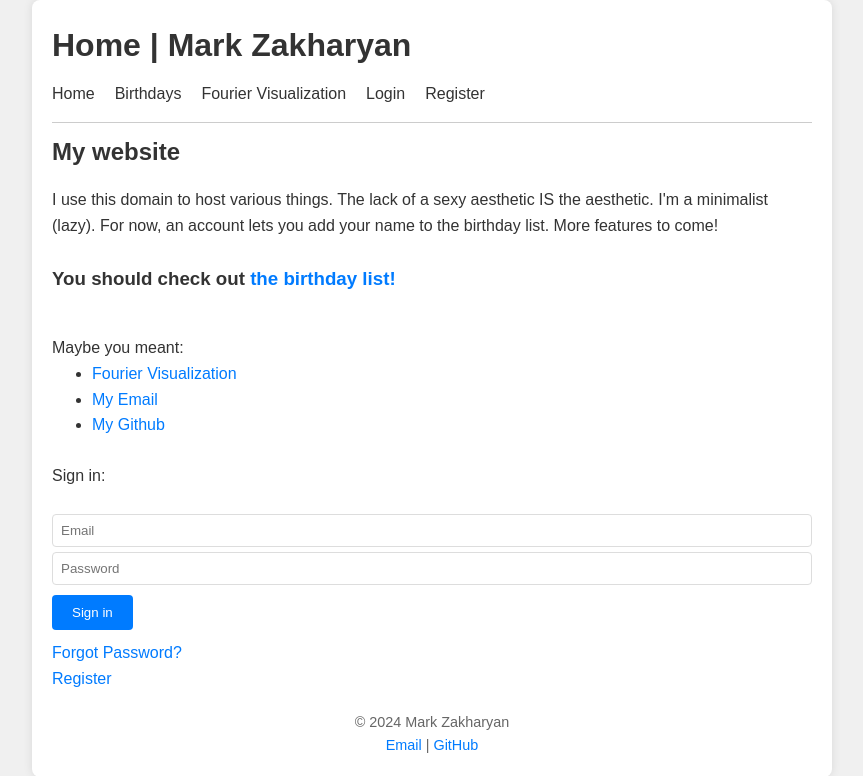
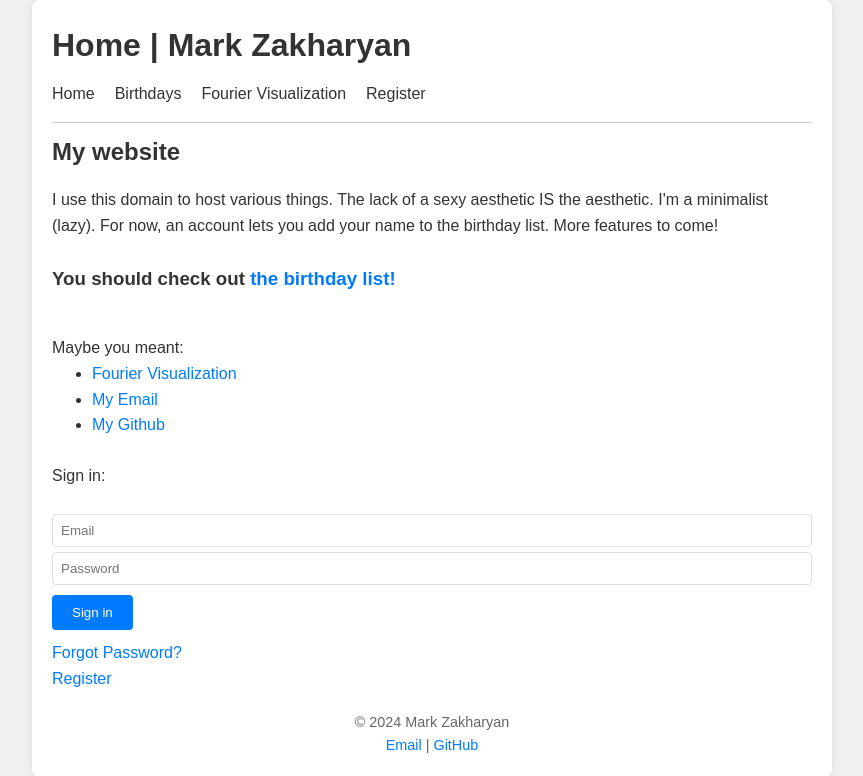
Before and after one commit to markzakharyan/website, a Node server app: page / in a window 1280 px wide. Shown: the top 776 px of the page, without its empty margins (208-1071 px from the left). Run offline with Node 20, Linux system fonts and the light colour scheme; some libraries are stand-ins or nearby versions.

Commit message:
remove broken login page link

```diff
--- a/src/views/partials/header.ejs
+++ b/src/views/partials/header.ejs
@@ -12,7 +12,6 @@
                 <li><a href="/manage-profile">Manage Profile</a></li>
                 <li><a href="#" onclick="logout()">Logout</a></li>
             <% } else { %>
-                <li><a href="/login">Login</a></li>
                 <li><a href="/register">Register</a></li>
             <% } %>
         </ul>
```
